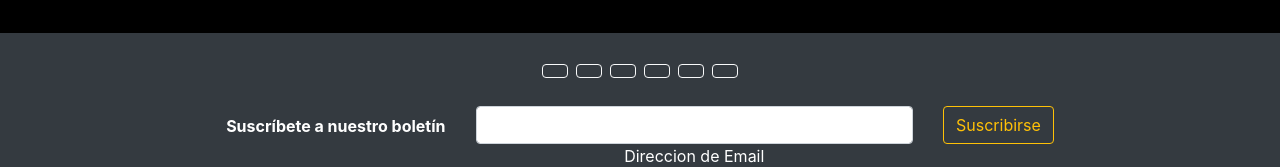
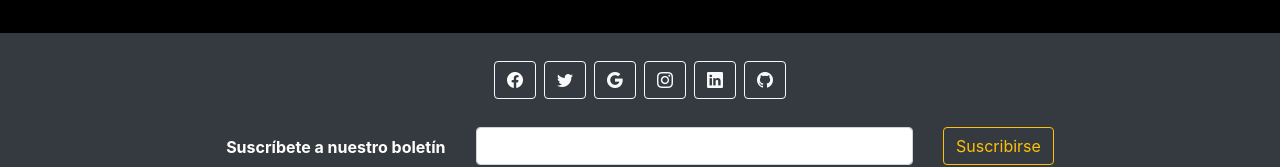
Before and after one commit to gjuancruz/PF, a React (Create React App) app in the folder client/: page / in a window 1280 px wide. Shown: the part 1463-1630 px from the top of the page. Built offline with nearby package versions, Linux system fonts and the light colour scheme; no server answers.

Commit message:
billboard and premiere arrows

```diff
--- a/client/package.json
+++ b/client/package.json
@@ -11,6 +11,7 @@
     "@testing-library/react": "^13.3.0",
     "@testing-library/user-event": "^13.5.0",
     "axios": "^0.27.2",
+    "bootstrap-icons": "^1.8.3",
     "dotenv": "^16.0.1",
     "framer-motion": "^6.4.2",
     "react": "^18.2.0",
--- a/client/public/index.html
+++ b/client/public/index.html
@@ -28,6 +28,8 @@
     <link rel="stylesheet" href="https://cdn.jsdelivr.net/npm/bootstrap@4.0.0/dist/css/bootstrap.min.css" integrity="sha384-Gn5384xqQ1aoWXA+058RXPxPg6fy4IWvTNh0E263XmFcJlSAwiGgFAW/dAiS6JXm" crossorigin="anonymous">
     <script src="https://cdn.jsdelivr.net/npm/@popperjs/core@2.11.5/dist/umd/popper.min.js" integrity="sha384-Xe+8cL9oJa6tN/veChSP7q+mnSPaj5Bcu9mPX5F5xIGE0DVittaqT5lorf0EI7Vk" crossorigin="anonymous"></script>
     <script src="https://cdn.jsdelivr.net/npm/bootstrap@5.2.0-beta1/dist/js/bootstrap.min.js" integrity="sha384-kjU+l4N0Yf4ZOJErLsIcvOU2qSb74wXpOhqTvwVx3OElZRweTnQ6d31fXEoRD1Jy" crossorigin="anonymous"></script>
+    <link rel="stylesheet" href="https://cdn.jsdelivr.net/npm/bootstrap-icons@1.8.3/font/bootstrap-icons.css">
+
   </head>
   <body>
     <noscript>You need to enable JavaScript to run this app.</noscript>
--- a/client/src/Components/Footer/Footer.jsx
+++ b/client/src/Components/Footer/Footer.jsx
@@ -13,33 +13,28 @@ const Footer = () =>{
         <section class="mb-4">
           {/* <!-- Facebook --> */}
           <a class="btn btn-outline-light btn-floating m-1"  target="_blank" role="button"
-            ><i class="fab fa-facebook-f"></i
-          ></a>
+            ><i class="bi bi-facebook"></i></a>
 
           {/* <!-- Twitter --> */}
           <a class="btn btn-outline-light btn-floating m-1" href="#!" role="button"
-            ><i class="fab fa-twitter"></i
-          ></a>
+            ><i class="bi bi-twitter"></i></a>
 
           {/* <!-- Google --> */}
           <a class="btn btn-outline-light btn-floating m-1" href="#!" role="button"
-            ><i class="fab fa-google"></i
-          ></a>
+            ><i class="bi bi-google"></i></a>
 
           {/* <!-- Instagram --> */}
           <a class="btn btn-outline-light btn-floating m-1" href="#!" role="button"
-            ><i class="fab fa-instagram"></i
+            ><i class="bi bi-instagram"></i
           ></a>
 
           {/* <!-- Linkedin --> */}
           <a class="btn btn-outline-light btn-floating m-1" href="#!" role="button"
-            ><i class="fab fa-linkedin-in"></i
-          ></a>
+            ><i class="bi bi-linkedin"></i></a>
 
           {/* <!-- Github --> */}
           <a class="btn btn-outline-light btn-floating m-1" href="#!" role="button"
-            ><i class="fab fa-github"></i
-          ></a>
+            ><i class="bi bi-github"></i></a>
         </section>
         {/* <!-- Section: Social media --> */}
 
--- a/client/src/Components/Home/Home.jsx
+++ b/client/src/Components/Home/Home.jsx
@@ -73,7 +73,7 @@ return(
 <div className={s.contenedorcartelera} >
 <h3 className={s.title}>EN CARTELERA</h3>
 <div className={s.cartelera}>
-<div className={s.contenedorpag}> {contador > 0 && <button className={s.pag} onClick={prevBillboard}>Anterior</button>} </div>
+<div className={s.contenedorpag}> {contador > 0 && <i class="bi bi-chevron-left" style={{fontSize: "32px"}} onClick={prevBillboard}></i>} </div>
     {carteleraActual.length === 0 && <div>
         <h2>El título que estás buscando no se encuentra disponible en este momento. Prueba corrigiendo tu búsqueda o inténtalo de nuevo más tarde.</h2>
         <br/>
@@ -94,14 +94,14 @@ return(
 })
 }
 
-<div className={s.contenedorpag}>{contador < allCartelera.length -4 && <button className={s.pag} onClick={nextBillboard}>Siguiente</button>}</div>
+<div className={s.contenedorpag}>{contador < allCartelera.length -4 && <i class="bi bi-chevron-right" style={{fontSize: "32px"}} onClick={nextBillboard}></i>}</div>
 
 </div>
 </div>
 
 <h3 className={s.title}>PRÓXIMOS ESTRENOS</h3>
 <div className={s.cartelera}>
-<div className={s.contenedorpag}> {counterPremiere > 0 && <button className={s.pag} onClick={prevPremiere}>Anterior</button>} </div>
+<div className={s.contenedorpag}> {counterPremiere > 0 && <i class="bi bi-chevron-left" style={{fontSize: "32px"}} onClick={prevPremiere}></i>} </div>
 
 {premiereActual?.map((c) => {
     return(
@@ -117,7 +117,7 @@ return(
     )
 })}
 
-<div className={s.contenedorpag}>{counterPremiere < premiere.length -4 && <button className={s.pag} onClick={nextPremiere}>Siguiente</button>}</div>
+<div className={s.contenedorpag}>{counterPremiere < premiere.length -4 && <i class="bi bi-chevron-right" style={{fontSize: "32px"}} onClick={nextPremiere}></i>}</div>
 
 </div>
 
--- a/client/src/Components/Home/Home.module.css
+++ b/client/src/Components/Home/Home.module.css
@@ -24,6 +24,8 @@
 
 .contenedorpag{
     width: 8%;
+    display: flex;
+    justify-content: center;
 }
 
 .pag{
```
Also changed, not shown: 1 other file (tests, documents, lock files or other folders).
